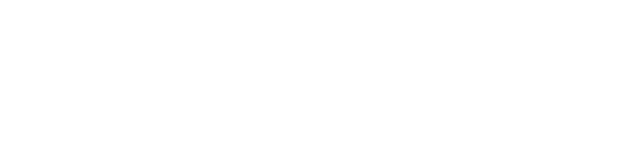
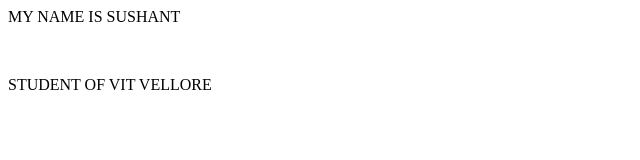
Before and after one commit to singhsushant4684-eng/basic, a plain HTML site: page index.html in a window 1280 px wide. Shown: the whole page, without its empty margins (0-640 px from the left). Drawn offline with Linux system fonts and the light colour scheme.

Commit message:
New changes

```diff
--- a/index.html
+++ b/index.html
@@ -1 +1,3 @@
+<p>MY NAME IS SUSHANT</p>
 <br>
+<p>STUDENT OF VIT VELLORE</p>
```
Also changed, not shown: 2 other files.
